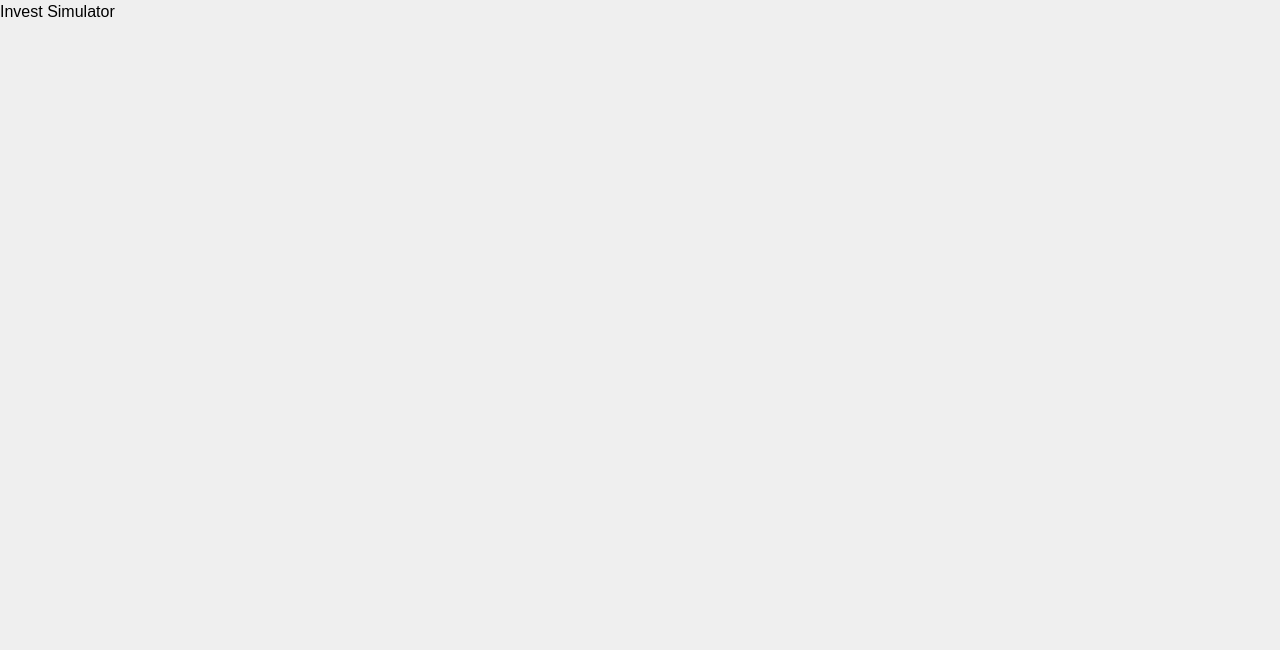
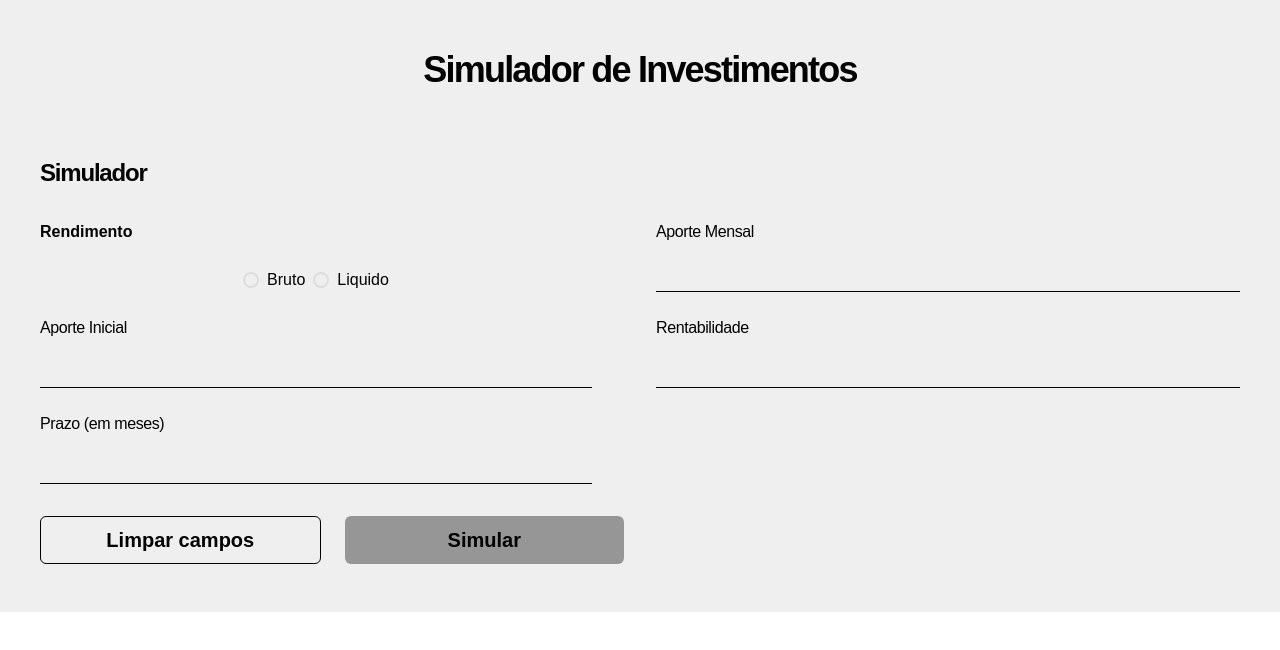
Before and after one commit to ManuCoutinho/invest-simulator, a React (Vite) app: page / in a window 1280 px wide. Shown: the top 650 px of the page. Built offline with nearby package versions, Linux system fonts and the light colour scheme.

Commit message:
:sparkles: added form

```diff
--- a/package.json
+++ b/package.json
@@ -1,6 +1,6 @@
 {
   "name": "invest-simulator",
-  "version": "0.0.0",
+  "version": "0.0.1",
   "scripts": {
     "dev": "vite",
     "build": "tsc && vite build",
@@ -12,7 +12,8 @@
     "@emotion/styled": "^11",
     "framer-motion": "^5",
     "react": "^17.0.2",
-    "react-dom": "^17.0.2"
+    "react-dom": "^17.0.2",
+    "react-hook-form": "^7.26.1"
   },
   "devDependencies": {
     "@types/react": "^17.0.33",
--- a/src/App.tsx
+++ b/src/App.tsx
@@ -1,9 +1,17 @@
+import { Box, Flex } from "@chakra-ui/react"
+import { Heading } from "../src/components/Heading"
+import { Form } from "./components/Form"
 
 function App() {
   return (
-    <h1 >
-      Invest Simulator
-    </h1>
+    <Box as="main" m="auto" bg="gray.100" w={1280} px="6" py="8">
+      <Heading as="h1" text="Simulador de Investimentos" textAlign="center" mb={9}/>
+      <Flex direction="column">
+        <Heading text="Simulador" fontSize="2xl"/>
+        <Form/>
+        <Box as="form"></Box>
+      </Flex>
+    </Box>
   )
 }
 
--- /dev/null
+++ b/src/components/Button/index.tsx
@@ -0,0 +1,13 @@
+import { Button as ChakraButton, ButtonProps } from "@chakra-ui/react"
+
+interface ChakraButtonProps extends ButtonProps {
+text: string;
+}
+
+export function Button({ text, type, ...rest }: ChakraButtonProps){
+  return(
+    <ChakraButton type={type} {...rest} fontWeight="bold" fonttSize="lg">
+      {text}
+    </ChakraButton>
+  )
+}
--- /dev/null
+++ b/src/components/ButtonGroup/index.tsx
@@ -0,0 +1,26 @@
+import { Stack } from "@chakra-ui/react"
+import { Button } from "../Button"
+
+export function ButtonGroup() {
+  return (
+    <Stack spacing={6} direction='row' align='center'>
+      <Button
+        type="button"
+        text="Limpar campos"
+        variant="outline"
+        colorScheme="black"
+        fontSize="xl"
+        size="lg"
+        isFullWidth={true}
+      />
+      <Button
+        type="submit"
+        text="Simular"
+        bgColor="gray.300"
+        size="lg"
+        fontSize="xl"
+        isFullWidth={true}
+      />
+    </Stack>
+  );
+}
--- /dev/null
+++ b/src/components/Form/index.tsx
@@ -0,0 +1,55 @@
+import { Grid, Text, VStack } from "@chakra-ui/react";
+import { useForm } from "react-hook-form";
+import { ButtonGroup } from "../ButtonGroup";
+import { Input } from "../Input";
+import { RadioInput } from "../RadioInput";
+
+export function Form(){
+  const {register, handleSubmit, formState:{ errors }} = useForm()
+  return(
+    <Grid as="form" onSubmit={()=>{}} p={4} templateColumns='repeat(2, 1fr)' gap={8}>
+      <VStack spacing={6} mr={8}>
+        <Text
+          display="flex"
+          alignSelf="flex-start"
+          fontSize="md"
+          fontWeight="bold"
+        >
+          Rendimento
+        </Text>
+       <RadioInput/>
+       <Input
+          name="capital"
+          label="Aporte Inicial"
+          type="text"
+          error={errors.capital}
+          {...register("capital")}
+        />
+        <Input
+          name="deadline"
+          label="Prazo (em meses)"
+          type="text"
+          error={errors.deadline}
+          {...register("deadline")}
+        />
+      </VStack>
+      <VStack spacing={6}>
+       <Input
+          name="capital"
+          label="Aporte Mensal"
+          type="text"
+          error={errors.capital}
+          {...register("capital")}
+        />
+        <Input
+          name="deadline"
+          label="Rentabilidade"
+          type="text"
+          error={errors.deadline}
+          {...register("deadline")}
+        />
+      </VStack>
+        <ButtonGroup/>
+    </Grid>
+  )
+}
--- /dev/null
+++ b/src/components/Heading/index.tsx
@@ -0,0 +1,13 @@
+import { Heading as ChakraHeading, HeadingProps } from "@chakra-ui/react"
+
+interface ChakraHeadingProps extends HeadingProps {
+  text: string
+}
+
+export function Heading({ text, ...rest }:ChakraHeadingProps){
+  return(
+    <ChakraHeading p={4} letterSpacing="tighter" {...rest}>
+       {text}
+    </ChakraHeading>
+  )
+}
--- /dev/null
+++ b/src/components/Input/index.tsx
@@ -0,0 +1,36 @@
+import { FormControl, FormErrorMessage, FormLabel, Input as ChakraInput, InputProps} from "@chakra-ui/react";
+import { FieldError } from "react-hook-form";
+
+interface ChakraInputProps extends InputProps {
+  name: string;
+  label: string;
+  type: string;
+  error: FieldError
+
+}
+export function Input({ name, label, type, error, ...rest }:ChakraInputProps){
+  return(
+   <FormControl isInvalid={!!error}>
+     {!!label &&
+      <FormLabel
+        htmlFor={name}
+        fontSize="md"
+        fontWeight="medium"
+        letterSpacing="tight"
+      >
+        {label}
+      </FormLabel>}
+    <ChakraInput
+      name={name}
+      id={name}
+      type={type}
+      bgColor="transparent"
+      variant="flushed"
+      borderColor="black"
+      {...rest}
+    />
+     {!!error && (<FormErrorMessage>{ error.message }</FormErrorMessage>)}
+   </FormControl>
+
+  )
+}
--- /dev/null
+++ b/src/components/RadioInput/index.tsx
@@ -0,0 +1,12 @@
+import { Radio, RadioGroup, Stack } from "@chakra-ui/react";
+
+export function RadioInput() {
+  return(
+    <RadioGroup>
+      <Stack direction="row">
+        <Radio value="1">Bruto</Radio>
+        <Radio value="2">Liquido</Radio>
+      </Stack>
+    </RadioGroup>
+  )
+}
--- a/src/style/theme.ts
+++ b/src/style/theme.ts
@@ -23,7 +23,7 @@ export const theme = extendTheme({
   styles: {
     global: {
       body: {
-        bg: "gray.100",
+        bg: "white",
         color: "black",
       }
     }
```
Also changed, not shown: 1 other file (tests, documents, lock files or other folders).
